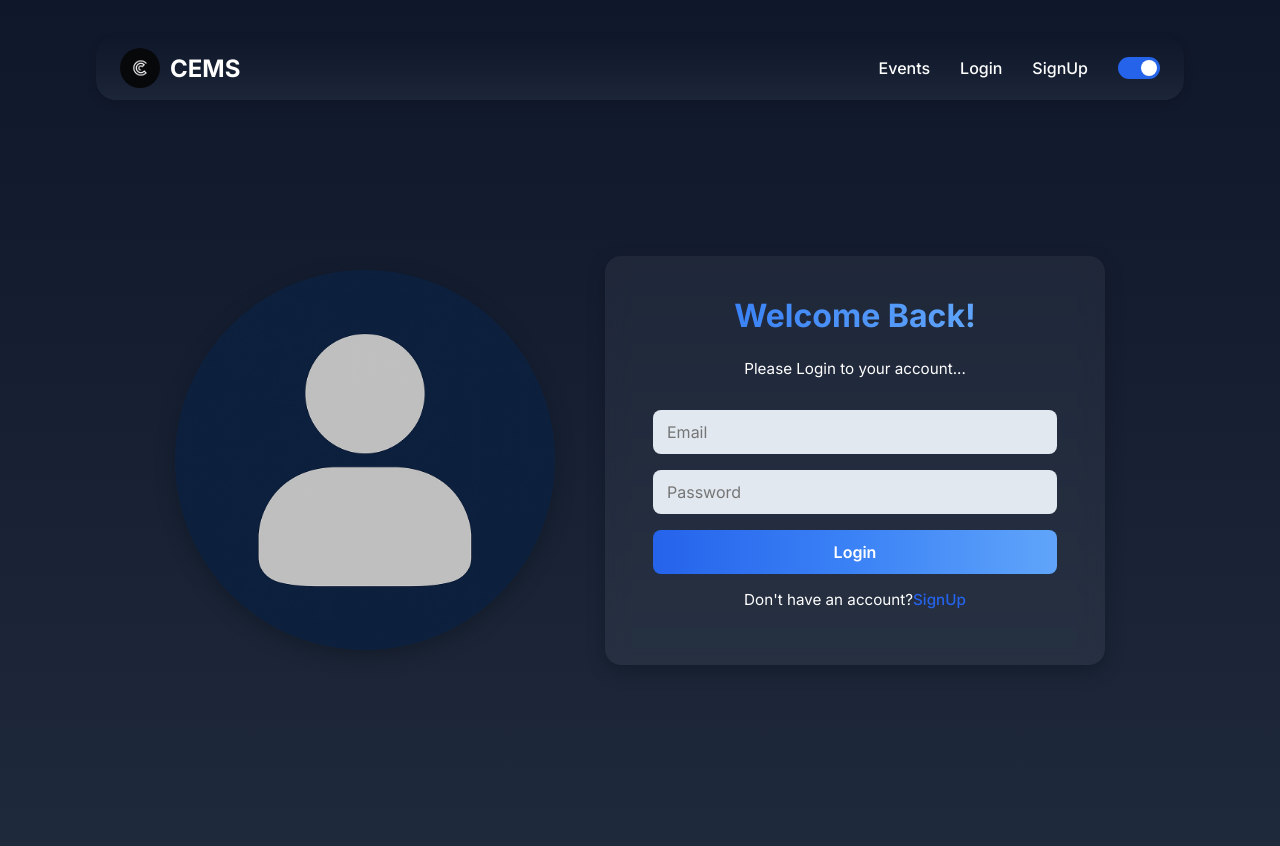
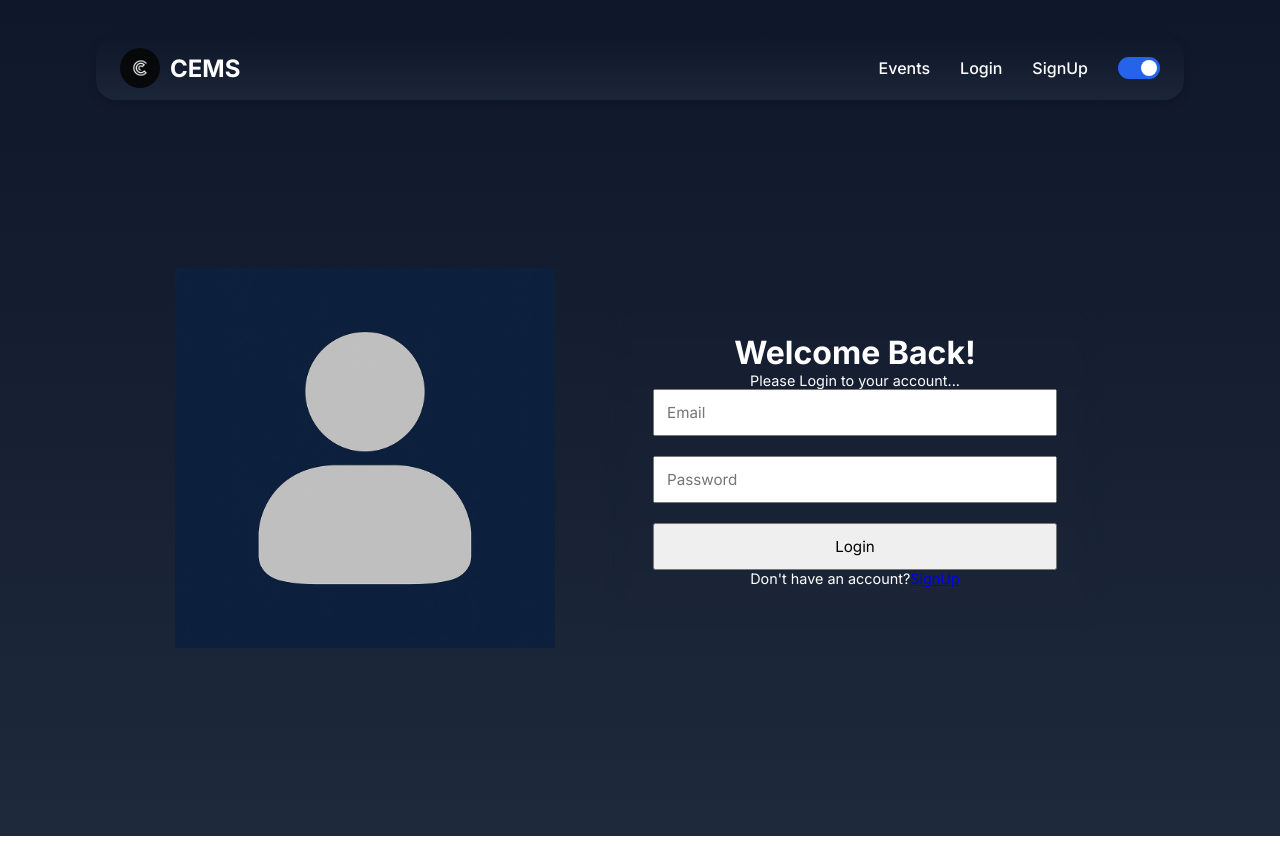
Before and after one commit to Shivamch0/College-Management-System, a React (Vite) app in the folder Frontend/: page /login in a window 1280 px wide. Built offline with nearby package versions, Linux system fonts and the light colour scheme.

Commit message:
Make Login page responsive

```diff
--- a/Frontend/src/Pages/Login/Login.module.css
+++ b/Frontend/src/Pages/Login/Login.module.css
@@ -1,176 +1,100 @@
+
 
 .loginContainer {
   display: flex;
+  flex-direction: column; /* 🔥 stack for mobile */
   align-items: center;
   justify-content: center;
-  gap : 50px;
+  gap: 2rem;
   min-height: calc(100vh - 80px);
-  margin-top: 10px;
-  padding-bottom: 20px;
+  padding: 1rem;
 }
 
-
-.dark {
-  background: linear-gradient(to right, #0f172a, #1e293b);
-  color: #f8fafc;
+/* Hide image on small screens */
+.leftContainer {
+  display: none;
 }
 
-.light {
-  background: linear-gradient(to right, #f8fafc, #e2e8f0);
-  color: #1e293b;
-}
-
-
+/* Form Container */
 .rightContainer {
-  background-color: rgba(255, 255, 255, 0.05);
-  padding: 2.5rem 3rem;
+  width: 100%; /* 🔥 full width */
+  max-width: 380px; /* control size */
+  padding: 2rem;
   border-radius: 16px;
-  box-shadow: 0 6px 18px rgba(0, 0, 0, 0.25);
-  width: 500px;
-  max-height: 85vh;
-  overflow-y: auto;
   backdrop-filter: blur(10px);
-  -webkit-backdrop-filter: blur(10px);
   display: flex;
   flex-direction: column;
   align-items: center;
-  transition: background 0.4s ease, height 0.4s ease;
 }
 
-.dark .rightContainer {
-  background-color: rgba(30, 41, 59, 0.6);
-}
-
-
-.light .rightContainer {
-  background-color: rgba(255, 255, 255, 0.85);
-}
-
-
+/* Text */
 .rightContainer h1 {
-  font-size: 2rem;
-  font-weight: 700;
-  margin-bottom: 0.5rem;
-  background: linear-gradient(to right, #3b82f6, #60a5fa);
-  -webkit-background-clip: text;
-  -webkit-text-fill-color: transparent;
+  font-size: 1.6rem;
 }
 
 .rightContainer p {
-  font-size: 1rem;
-  color: inherit;
-  margin-bottom: 1rem;
+  font-size: 0.9rem;
+  text-align: center;
 }
 
-
+/* Inputs */
 .rightContainer form {
   width: 100%;
-  display: flex;
-  flex-direction: column;
-  gap: 1rem;
-  margin-top: 1rem;
 }
 
 .rightContainer form input {
-  padding: 12px 14px;
-  border-radius: 8px;
-  font-size: 1rem;
-  background-color: #e2e8f0;
-  border: none;
-  outline: none;
-  transition: border-color 0.3s, box-shadow 0.3s;
-}
-
-.signupBtn {
+  width: 100%;
   padding: 12px;
-  border-radius: 10px;
-  font-size: 1rem;
-  font-weight: 600;
-  background-image: linear-gradient(to right, #2563eb, #3b82f6, #60a5fa);
-  color: white;
-  border: none;
-  cursor: pointer;
-  transition: transform 0.2s, box-shadow 0.3s;
-}
-
-.signupBtn:hover {
-  transform: translateY(-3px);
-  box-shadow: 0 6px 15px rgba(59, 130, 246, 0.3);
-}
-
-.rightContainer form input:focus {
-  border-color: #3b82f6;
-  box-shadow: 0 0 8px rgba(59, 130, 246, 0.3);
-}
-
-.rightContainer p {
-  margin-top: 1rem;
   font-size: 0.95rem;
 }
 
-.rightContainer p a {
-  color: #2563eb;
-  text-decoration: none;
-  font-weight: 500;
-}
-
-.rightContainer p a:hover {
-  text-decoration: underline;
-}
-
-.leftContainer {
-  display: flex;
-  justify-content: center;
-  align-items: center;
-}
-
-.leftContainer img {
-  width: 380px;
-  height: auto;
-  border-radius: 50%;
-  box-shadow: 0 6px 20px rgba(0, 0, 0, 0.25);
-  transition: transform 0.4s ease;
-}
-
-.leftContainer img:hover {
-  transform: scale(1.05);
-}
-
-.inputFields {
-  display: flex;
-  gap: 10px;
-  flex-direction: column;
-  gap: 1rem;
+/* Button */
+.signupBtn {
+  width: 100%;
 }
 
 
 
-.error {
-  color: red;
-  font-size: 0.85rem;
-  margin-top: 4px;
-}
-.inputField {
-  margin-bottom: 12px;
-  display: flex;
-  flex-direction: column;
+@media (min-width: 768px) {
+  .loginContainer {
+    flex-direction: column;
+  }
+
+  .leftContainer {
+    display: block; /* show image */
+  }
+
+  .leftContainer img {
+    width: 280px;
+  }
+
+  .rightContainer {
+    max-width: 420px;
+  }
+
+  .rightContainer h1 {
+    font-size: 1.8rem;
+  }
 }
 
 
-@media (max-width: 900px) {
-  .signUpContainer {
-    flex-direction: column;
-    gap: 2rem;
-    height: auto;
-    padding: 2rem 1rem;
+
+@media (min-width: 1024px) {
+  .loginContainer {
+    flex-direction: row; /* 🔥 side by side */
+    gap: 50px;
   }
 
   .leftContainer img {
-    width: 300px;
+    width: 380px;
   }
 
   .rightContainer {
-    width: 100%;
-    max-width: 420px;
+    max-width: 500px; /* original restored */
+    padding: 2.5rem 3rem;
+  }
+
+  .rightContainer h1 {
+    font-size: 2rem;
   }
 }
```
